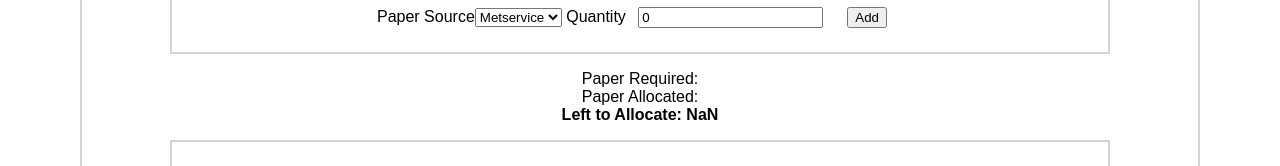
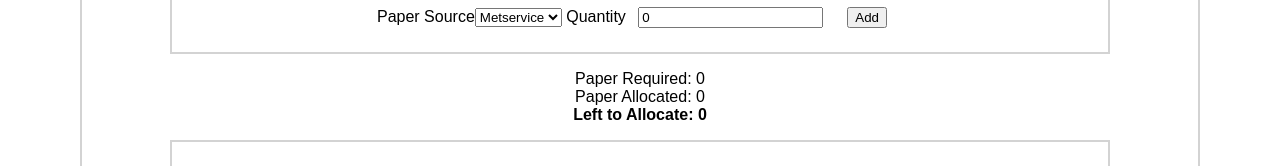
Before and after one commit to dwtong/pt-frontend, a React (Create React App) app: page / in a window 1280 px wide. Both pictures are taken after a click on the button "Add". Shown: the part 634-800 px from the top of the page. Built offline with nearby package versions, Linux system fonts and the light colour scheme.

Commit message:
Show amount of paper required to be allocated

```diff
--- a/src/components/OrderPaperSummary.js
+++ b/src/components/OrderPaperSummary.js
@@ -1,10 +1,17 @@
 import React from 'react';
 
-const OrderPaperSummary = ({ required, allocated }) =>
-  <div>
-    <div>Paper Required: {required}</div>
-    <div>Paper Allocated: {allocated}</div>
-    <div><strong>Left to Allocate: {required - allocated}</strong></div>
-  </div>
+const OrderPaperSummary = ({ required, allocated }) => {
+  const req = typeof required === 'number' ? required : 0;
+  const allo = typeof allocated === 'number' ? allocated : 0;
+
+  return (
+    <div>
+      <div>Paper Required: {req}</div>
+      <div>Paper Allocated: {allo}</div>
+      <div><strong>Left to Allocate: {req - allo}</strong></div>
+    </div>
+  );
+};
+
 
 export default OrderPaperSummary;
--- a/src/containers/OrderForm.js
+++ b/src/containers/OrderForm.js
@@ -18,6 +18,7 @@ class OrderForm extends Component {
         customer: '',
         dueDate: '2017-07-17',
         orderItems: [],
+        paper: []
       },
       customers: CUSTOMERS,
       notebookTypes: NOTEBOOKS,
@@ -42,7 +43,6 @@ class OrderForm extends Component {
       // Add new line item
       items.push({ bookId: id, quantity: item.quantity });
     }
-
     this.setState({ order: { orderItems: items } }, this.calculatePaperRequired);
   }
 
@@ -59,11 +59,11 @@ class OrderForm extends Component {
 
       // find and update paper quantities in paperRequired for each page type
       pages.forEach((page, pageIndex) => {
-        const index = paperRequired.findIndex(x => x.id === page.paperTypeId)
-        paperRequired[index].quantity = book.quantity * page.quantity;
+        const index = paperRequired.findIndex(x => x.id === page.paperTypeId);
+        paperRequired[index].quantityRequired = book.quantity * page.quantity;
 
         if (bookIndex >= order.orderItems.length - 1 && pageIndex >= pages.length - 1) {
-          this.setState({ paperRequired: paperRequired });
+          this.setState({ order: { ...order, paper: paperRequired } });
         }
       });
     });
@@ -78,7 +78,7 @@ class OrderForm extends Component {
   }
 
   render () {
-    const { notebookTypes, order, paperRequired, paperSources } = this.state;
+    const { notebookTypes, order, paperSources } = this.state;
     const notebooks = notebookTypes.map(nb => {return { name: nb.name, id: nb.id } });
     const paperOptions = paperSources.map(ps => {return {name: ps.name, id: ps.id}});
 
@@ -95,13 +95,13 @@ class OrderForm extends Component {
         </OrderItems>
 
         <OrderPaper>
-          {paperRequired ? paperRequired.map(paperType =>
+          {order.paper && order.paper.length > 0 ? order.paper.map(paper =>
             <div>
-              <OrderPaperItem label={paperType.type}>
+              <OrderPaperItem label={paper.type}>
                 <AddNewItem
                   label="Paper Source" options={paperOptions} addItem={this.addPaperSource} />
               </OrderPaperItem>
-              <OrderPaperSummary required={paperType.required} allocated={paperType.allocated} />
+              <OrderPaperSummary required={paper.quantityRequired} allocated={paper.allocated} />
             </div>
           ) : 'Please add items to order.'}
         </OrderPaper>
```
